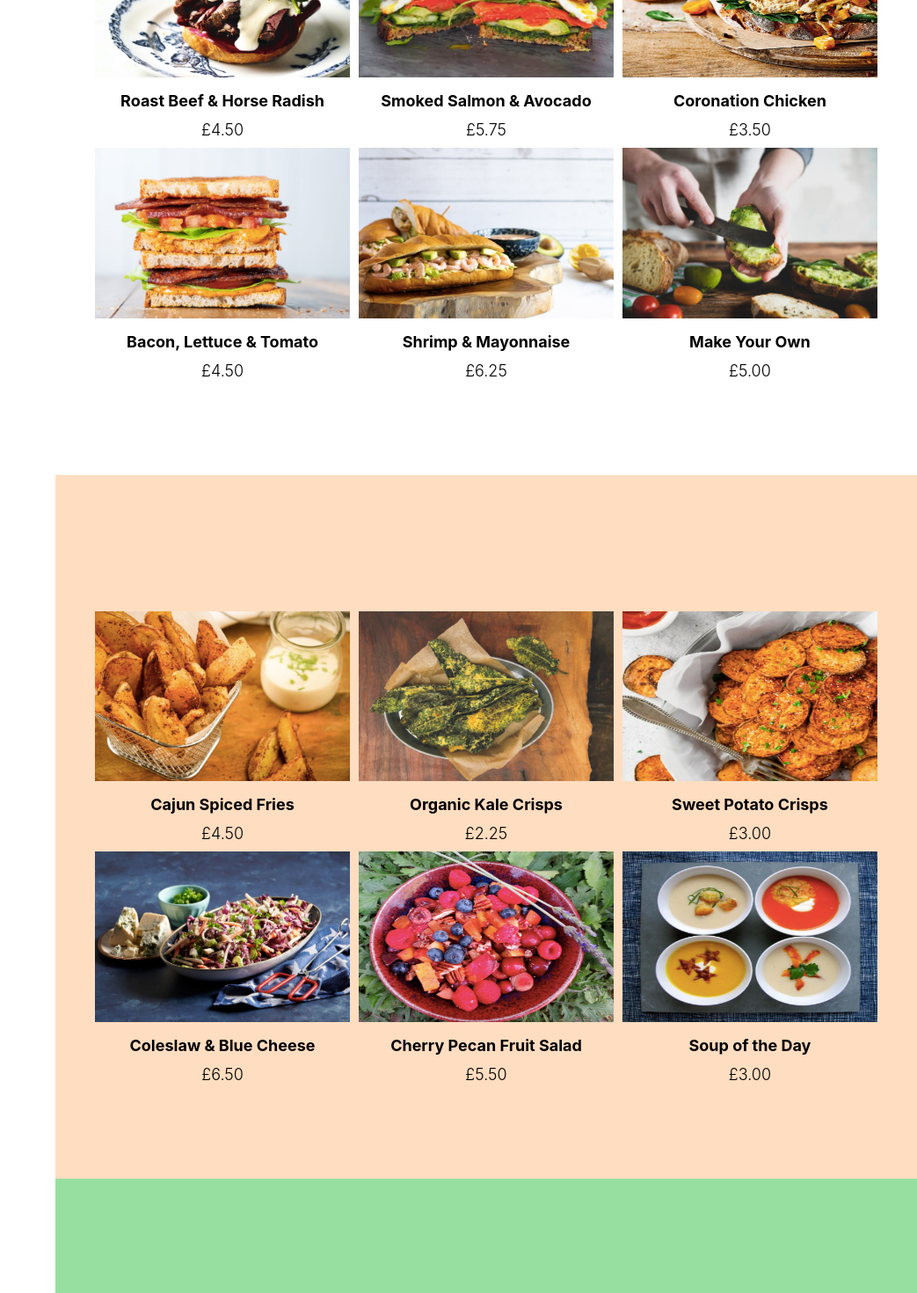
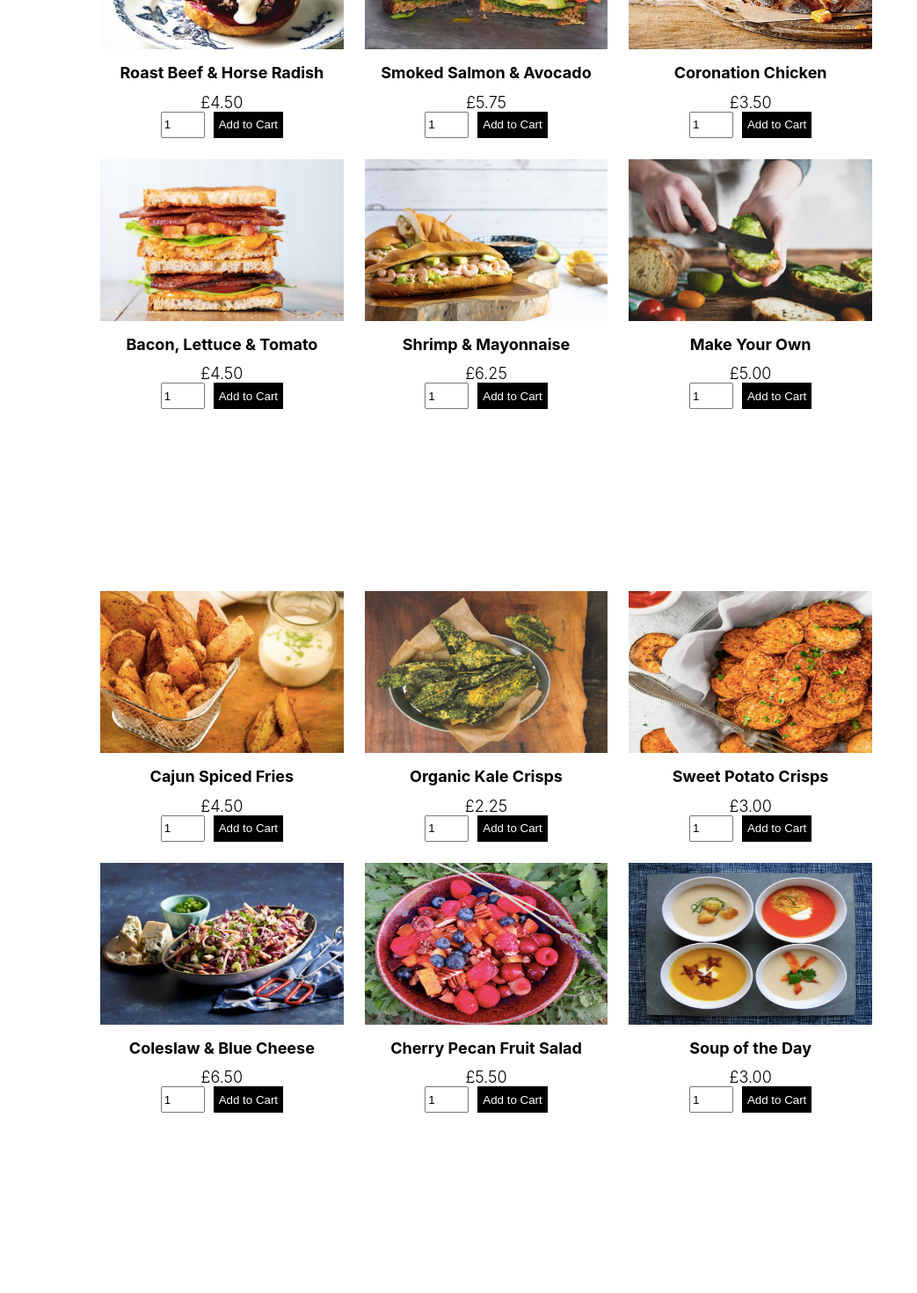
Before and after one commit to lukefowles/Sandoichi, a Next.js app in the folder client-side/: page / in a window 1280 px wide. Shown: the part 1060-2530 px from the top of the page at 88% size, without its empty margins (237-1280 px from the left). Built offline with nearby package versions, Linux system fonts and the light colour scheme.

Commit message:
Add to cart buttons added

```diff
--- a/client-side/components/Drinks.jsx
+++ b/client-side/components/Drinks.jsx
@@ -10,7 +10,7 @@ const Drinks = () => {
         <div className={styles.card}>
           <Image src="/img/ginger.png" alt="" width="300px" height="200px" />
           <h1 className={styles.title}>Fiery Peruvian Ginger Beer</h1>
-          <span className={styles.price}>£4.50</span>
+          <span className={styles.price}>£2.50</span>
         </div>
         <div className={styles.card}>
           <Image src="/img/apple.png" alt="" width="300px" height="200px" />
--- a/client-side/components/Sandwich.jsx
+++ b/client-side/components/Sandwich.jsx
@@ -10,31 +10,55 @@ const Sandwich = () => {
           <Image src="/img/beef.png" alt="" width="300px" height="200px" />
           <h1 className={styles.title}>Roast Beef & Horse Radish</h1>
           <span className={styles.price}>£4.50</span>
+          <div className={styles.add}>
+            <input type="number" defaultValue={1} className={styles.quantity}/>
+            <button className={styles.button}>Add to Cart</button>
+         </div>
         </div>
         <div className={styles.card}>
           <Image src="/img/salmon.png" alt="" width="300px" height="200px" />
           <h1 className={styles.title}>Smoked Salmon & Avocado</h1>
           <span className={styles.price}>£5.75</span>
+          <div className={styles.add}>
+            <input type="number" defaultValue={1} className={styles.quantity}/>
+            <button className={styles.button}>Add to Cart</button>
+         </div>
         </div>
         <div className={styles.card}>
           <Image src="/img/chicken.png" alt="" width="300px" height="200px" />
           <h1 className={styles.title}>Coronation Chicken</h1>
           <span className={styles.price}>£3.50</span>
+          <div className={styles.add}>
+            <input type="number" defaultValue={1} className={styles.quantity}/>
+            <button className={styles.button}>Add to Cart</button>
+         </div>
         </div>
         <div className={styles.card}>
           <Image src="/img/bacon.png" alt="" width="300px" height="200px" />
           <h1 className={styles.title}>Bacon, Lettuce & Tomato</h1>
           <span className={styles.price}>£4.50</span>
+          <div className={styles.add}>
+            <input type="number" defaultValue={1} className={styles.quantity}/>
+            <button className={styles.button}>Add to Cart</button>
+         </div>
         </div>
         <div className={styles.card}>
           <Image src="/img/shrimp.png" alt="" width="300px" height="200px" />
           <h1 className={styles.title}>Shrimp & Mayonnaise</h1>
           <span className={styles.price}>£6.25</span>
+          <div className={styles.add}>
+            <input type="number" defaultValue={1} className={styles.quantity}/>
+            <button className={styles.button}>Add to Cart</button>
+         </div>
         </div>
         <div className={styles.card}>
           <Image src="/img/custom.png" alt="" width="300px" height="200px" />
           <h1 className={styles.title}>Make Your Own</h1>
           <span className={styles.price}>£5.00</span>
+          <div className={styles.add}>
+            <input type="number" defaultValue={1} className={styles.quantity}/>
+            <button className={styles.button}>Add to Cart</button>
+         </div>
         </div>
       </div>
     </div>
--- a/client-side/components/Sides.jsx
+++ b/client-side/components/Sides.jsx
@@ -11,31 +11,55 @@ const Sides = () => {
           <Image src="/img/cajun.png" alt="" width="300px" height="200px" />
           <h1 className={styles.title}>Cajun Spiced Fries</h1>
           <span className={styles.price}>£4.50</span>
+          <div className={styles.add}>
+            <input type="number" defaultValue={1} className={styles.quantity}/>
+            <button className={styles.button}>Add to Cart</button>
+         </div>
         </div>
         <div className={styles.card}>
           <Image src="/img/kale.png" alt="" width="300px" height="200px" />
           <h1 className={styles.title}>Organic Kale Crisps</h1>
           <span className={styles.price}>£2.25</span>
+          <div className={styles.add}>
+            <input type="number" defaultValue={1} className={styles.quantity}/>
+            <button className={styles.button}>Add to Cart</button>
+         </div>
         </div>
         <div className={styles.card}>
           <Image src="/img/sweet.png" alt="" width="300px" height="200px" />
           <h1 className={styles.title}>Sweet Potato Crisps</h1>
           <span className={styles.price}>£3.00</span>
+          <div className={styles.add}>
+            <input type="number" defaultValue={1} className={styles.quantity}/>
+            <button className={styles.button}>Add to Cart</button>
+         </div>
         </div>
         <div className={styles.card}>
           <Image src="/img/coleslaw.png" alt="" width="300px" height="200px" />
           <h1 className={styles.title}>Coleslaw & Blue Cheese</h1>
           <span className={styles.price}>£6.50</span>
+          <div className={styles.add}>
+            <input type="number" defaultValue={1} className={styles.quantity}/>
+            <button className={styles.button}>Add to Cart</button>
+         </div>
         </div>
         <div className={styles.card}>
           <Image src="/img/fruit.png" alt="" width="300px" height="200px" />
           <h1 className={styles.title}>Cherry Pecan Fruit Salad</h1>
           <span className={styles.price}>£5.50</span>
+          <div className={styles.add}>
+            <input type="number" defaultValue={1} className={styles.quantity}/>
+            <button className={styles.button}>Add to Cart</button>
+         </div>
         </div>
         <div className={styles.card}>
           <Image src="/img/soup.png" alt="" width="300px" height="200px" />
           <h1 className={styles.title}>Soup of the Day</h1>
           <span className={styles.price}>£3.00</span>
+          <div className={styles.add}>
+            <input type="number" defaultValue={1} className={styles.quantity}/>
+            <button className={styles.button}>Add to Cart</button>
+         </div>
         </div>
       </div>
     </div>
--- a/client-side/styles/Drinks.module.css
+++ b/client-side/styles/Drinks.module.css
@@ -1,7 +1,7 @@
 .container{
     padding-top: 100px;
     align-items: center;
-    background-color: rgb(150, 223, 161);
+    background-color: rgb(255, 255, 255);
     z-index: -1;
     width: 100%;
     height: 100vh;
@@ -11,7 +11,7 @@
 
 
 .row {
-    padding: 50px 10px;
+  padding-top: 20px;
   align-items: center;
   display: flex;
   flex-wrap: wrap;
@@ -20,9 +20,10 @@
 }
 
 .card {
+ padding: 10px;
  align-items: center;
  flex: 0 0 calc(33.33% - 30px);   /* flex-basis adjustment for margin */
-   margin: 5px;
+ margin: 2px;
  cursor: pointer;
 }
 
@@ -37,3 +38,18 @@
   font-weight: 300;
   color: rgb(0, 0, 0);
 }
+
+.button {
+  height: 30px;
+  margin-left: 10px;
+  background-color: #000000;
+  color: white;
+  border: none;
+  font-weight: 500;
+  cursor: pointer;
+}
+
+.quantity {
+  width: 50px;
+  height: 30px;
+}
--- a/client-side/styles/Sandwich.module.css
+++ b/client-side/styles/Sandwich.module.css
@@ -10,7 +10,7 @@
 }
 
 .row {
-    padding: 50px 10px;
+    padding-top: 20px;
     align-items: center;
     display: flex;
     flex-wrap: wrap;
@@ -19,9 +19,10 @@
 }
 
 .card {
+   padding: 10px;
    align-items: center;
    flex: 0 0 calc(33.33% - 30px);   /* flex-basis adjustment for margin */
-   margin: 5px;
+   margin: 2px;
    cursor: pointer;
 }
 
@@ -36,3 +37,18 @@
     font-weight: 300;
     color: rgb(0, 0, 0);
   }
+
+  .button {
+    height: 30px;
+    margin-left: 10px;
+    background-color: #000000;
+    color: white;
+    border: none;
+    font-weight: 500;
+    cursor: pointer;
+  }
+
+  .quantity {
+    width: 50px;
+    height: 30px;
+  }
--- a/client-side/styles/Sides.module.css
+++ b/client-side/styles/Sides.module.css
@@ -1,7 +1,7 @@
 .container{
     padding-top: 100px;
     align-items: center;
-    background-color: rgb(255, 221, 192);
+    background-color: rgb(255, 255, 255);
     z-index: -1;
     width: 100%;
     height: 100vh;
@@ -11,7 +11,7 @@
 
 
 .row {
-    padding: 50px 10px;
+  padding-top: 20px;
   align-items: center;
   display: flex;
   flex-wrap: wrap;
@@ -20,9 +20,10 @@
 }
 
 .card {
+ padding: 10px;
  align-items: center;
  flex: 0 0 calc(33.33% - 30px);   /* flex-basis adjustment for margin */
-   margin: 5px;
+ margin: 2px;
  cursor: pointer;
 }
 
@@ -37,3 +38,18 @@
   font-weight: 300;
   color: rgb(0, 0, 0);
 }
+
+.button {
+  height: 30px;
+  margin-left: 10px;
+  background-color: #000000;
+  color: white;
+  border: none;
+  font-weight: 500;
+  cursor: pointer;
+}
+
+.quantity {
+  width: 50px;
+  height: 30px;
+}
```
Lines whose indentation alone changed are shown as unchanged.
